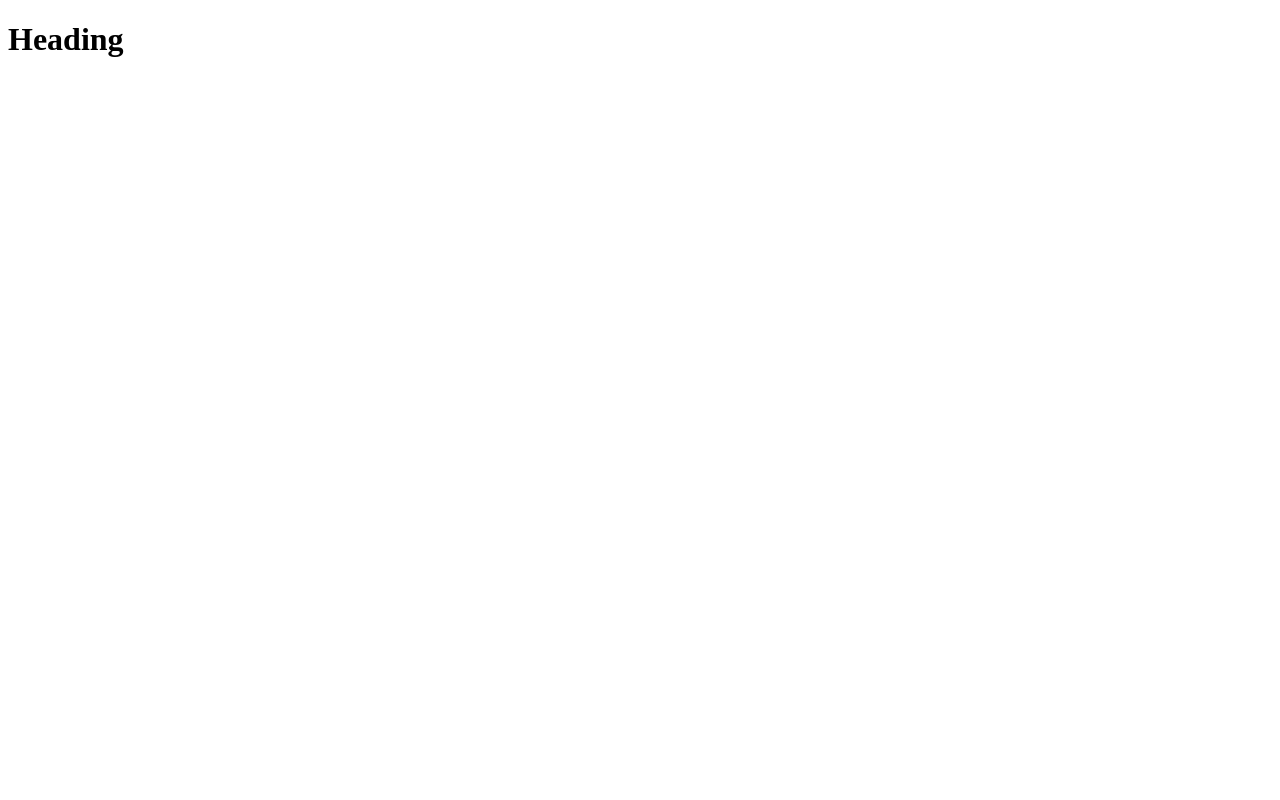
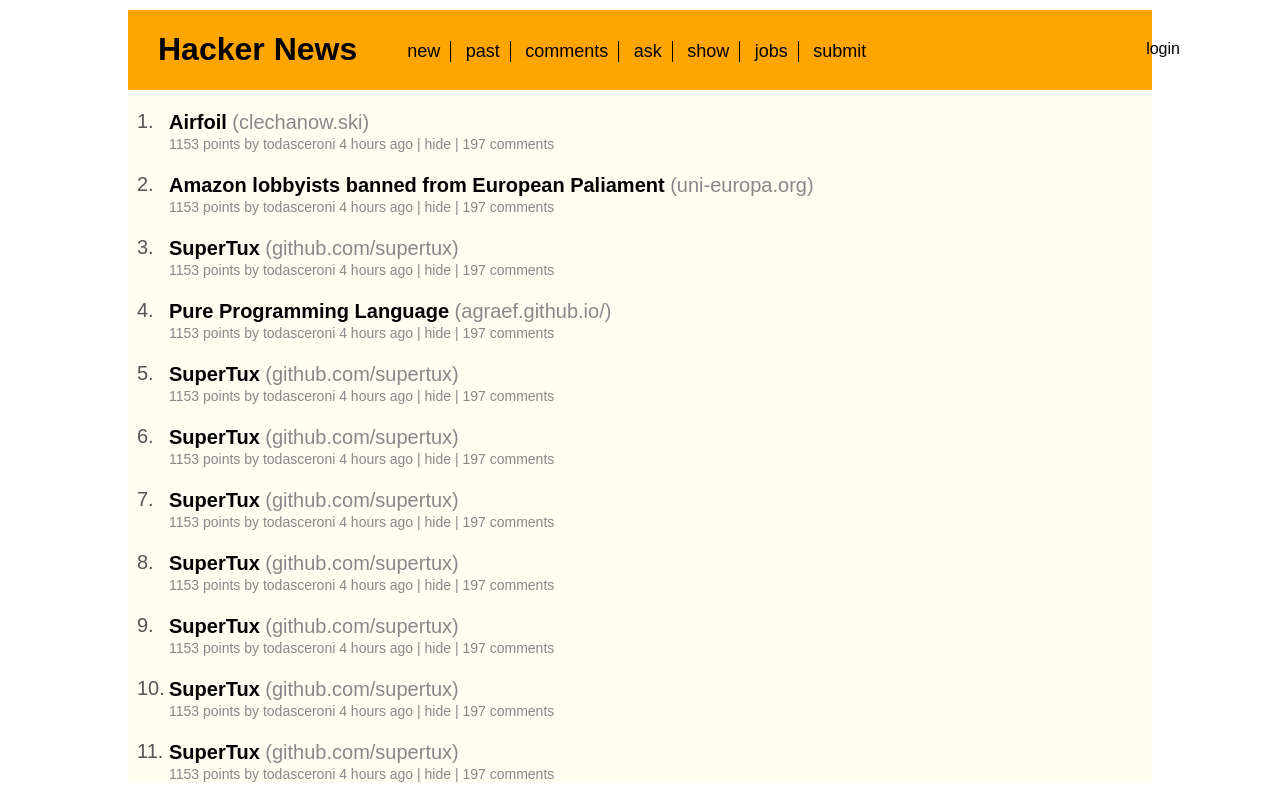
Before and after one commit to andrewoh0513/c5HackerNewsStyle, a plain HTML site: page index.html in a window 1280 px wide. Drawn offline with Linux system fonts and the light colour scheme.

Commit message:
basichtmlandcss

```diff
--- a/index.html
+++ b/index.html
@@ -8,7 +8,85 @@
     <link rel="stylesheet" href="screen.css">
   </head>
   <body>
-    <h1>Heading</h1>
-    <script src="index.js"></script>
+    <div class="header">
+    <h1>Hacker News</h1>
+    <div class="nav">
+      <ul>
+        <li><a href="">new</a></li>
+        <li><a href="">past</a></li>
+        <li><a href="">comments</a></li>
+        <li><a href="">ask</a></li>
+        <li><a href="">show</a></li>
+        <li><a href="">jobs</a></li>
+        <li><a href="">submit</a></li>
+      </ul>
+      </div>
+      <p>login</p>
+  </div>
+    <div class="post">
+      <div class="post-number">1.</div>
+      <p>Airfoil <a href="http://clechanow.ski/">(clechanow.ski)</a></p>
+      <div class="post-subtext">1153 points by todasceroni 4 hours ago | <a href="">hide</a> | 197 comments</div>
+    </div>
+
+    <div class="post">
+      <div class="post-number">2.</div>
+      <p>Amazon lobbyists banned from European Paliament <a href="https://www.uni-europa.org/">(uni-europa.org)</a></p>
+      <div class="post-subtext">1153 points by todasceroni 4 hours ago | <a href="">hide</a> | 197 comments</div>
+    </div>
+
+    <div class="post">
+      <div class="post-number">3.</div>
+      <p>SuperTux <a href="https://github.com/SuperTux">(github.com/supertux)</a></p>
+      <div class="post-subtext">1153 points by todasceroni 4 hours ago | <a href="">hide</a> | 197 comments</div>
+    </div>
+
+    <div class="post">
+      <div class="post-number">4.</div>
+      <p>Pure Programming Language <a href="https://agraef.github.io/">(agraef.github.io/)</a></p>
+      <div class="post-subtext">1153 points by todasceroni 4 hours ago | <a href="">hide</a> | 197 comments</div>
+    </div>
+
+    <div class="post">
+      <div class="post-number">5.</div>
+      <p>SuperTux <a href="https://github.com/SuperTux">(github.com/supertux)</a></p>
+      <div class="post-subtext">1153 points by todasceroni 4 hours ago | <a href="">hide</a> | 197 comments</div>
+    </div>
+
+    <div class="post">
+      <div class="post-number">6.</div>
+      <p>SuperTux <a href="https://github.com/SuperTux">(github.com/supertux)</a></p>
+      <div class="post-subtext">1153 points by todasceroni 4 hours ago | <a href="">hide</a> | 197 comments</div>
+    </div>
+
+    <div class="post">
+      <div class="post-number">7.</div>
+      <p>SuperTux <a href="https://github.com/SuperTux">(github.com/supertux)</a></p>
+      <div class="post-subtext">1153 points by todasceroni 4 hours ago | <a href="">hide</a> | 197 comments</div>
+    </div>
+
+    <div class="post">
+      <div class="post-number">8.</div>
+      <p>SuperTux <a href="https://github.com/SuperTux">(github.com/supertux)</a></p>
+      <div class="post-subtext">1153 points by todasceroni 4 hours ago | <a href="">hide</a> | 197 comments</div>
+    </div>
+
+    <div class="post">
+      <div class="post-number">9.</div>
+      <p>SuperTux <a href="https://github.com/SuperTux">(github.com/supertux)</a></p>
+      <div class="post-subtext">1153 points by todasceroni 4 hours ago | <a href="">hide</a> | 197 comments</div>
+    </div>
+
+    <div class="post">
+      <div class="post-number">10.</div>
+      <p>SuperTux <a href="https://github.com/SuperTux">(github.com/supertux)</a></p>
+      <div class="post-subtext">1153 points by todasceroni 4 hours ago | <a href="">hide</a> | 197 comments</div>
+    </div>
+
+    <div class="post">
+      <div class="post-number">11.</div>
+      <p>SuperTux <a href="https://github.com/SuperTux">(github.com/supertux)</a></p>
+      <div class="post-subtext">1153 points by todasceroni 4 hours ago | <a href="">hide</a> | 197 comments</div>
+    </div>
   </body>
 </html>
--- a/screen.css
+++ b/screen.css
@@ -1 +1,83 @@
-/* Add screen styles below */
+body {
+    font-family: Arial, sans-serif;
+    margin: auto;
+    width: 80%;
+    padding: 0;
+}
+
+.post {
+    border: 1px solid #fffcf0;
+    background-color: #fffcf0;
+    padding: 0px;
+    position: relative;
+}
+
+.post p {
+    margin-left: 40px;
+    font-size: 20px;
+    font-weight: 700;
+}
+
+.post-number {
+    position: absolute;
+    left: 8px;
+    top: 50%;
+    transform: translateY(-50%);
+    font-size: 20px;
+    color: #555;
+}
+
+.post a {
+    text-decoration: none;
+    color: #888;
+    font-weight: 500;
+}
+
+.post-subtext {
+    margin-top: -18px;
+    margin-left: 40px;
+    font-size: 14px;
+    color: #888;
+}
+
+.nav a {
+    text-decoration: none;
+    color: #000000;
+}
+
+.nav {
+    list-style: none;
+    display: flex;
+    /*position: relative;
+    top: -50px;
+    left: 180px;*/
+}
+
+.nav li {
+    display: inline-flex;
+    width: auto;
+    padding-left: 10px;
+    padding-right: 10px;
+    border-right: 1px solid #000000;
+    font-size: 18px;
+    font-weight: 500;
+    margin-top: 15px;
+}
+
+.nav li:last-of-type {
+    border-right: none;
+}
+
+.header p {
+    position: relative;
+    left: 270px;
+    text-align: right;
+    margin-top: 30px;
+}
+
+.header {
+    background-color: orange;
+    margin-top: 10px;
+    display: flex;
+    padding-left: 30px;
+}
```
